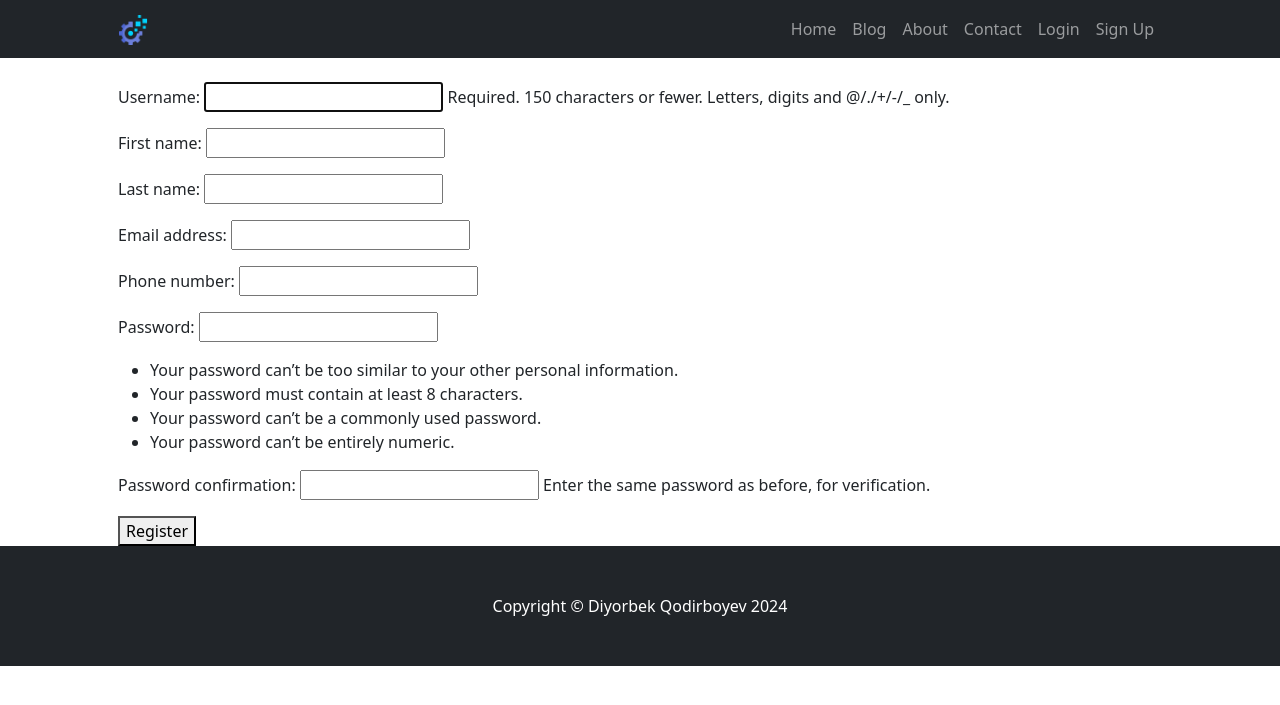
After one commit to diyorbekqodirboyev863/my-blog-app, a Django app: page /accounts/signup/ in a window 1280 px wide. The commit adds this page. Shown: the top 705 px of the page. Run offline with Django 5.2, Linux system fonts and the light colour scheme; some libraries are stand-ins or nearby versions.

Commit message:
Registration

```diff
--- a/accounts/admin.py
+++ b/accounts/admin.py
@@ -8,7 +8,7 @@ class CustomUserAdmin(UserAdmin):
     add_form = CustomUserCreationForm
     form = CustomUserChangeForm
     model = CustomUser
-    list_display = ['email', 'username', 'first_name', 'last_name', 'phone_number', 'password']
+    list_display = ['email', 'username', 'first_name', 'last_name', ]
 
     fieldsets = UserAdmin.fieldsets + (
         (None, {'fields': ('phone_number',)}),
--- /dev/null
+++ b/accounts/urls.py
@@ -0,0 +1,6 @@
+from django.urls import path
+from . import views
+
+urlpatterns = [
+    path(route='signup/', view=views.SignUpView.as_view(), name='signup'),
+]
--- a/accounts/views.py
+++ b/accounts/views.py
@@ -1,3 +1,9 @@
-from django.shortcuts import render
+from django.urls import reverse_lazy
+from django.views.generic import CreateView
+from . import forms
 
-# Create your views here.
+# SignUpView.
+class SignUpView(CreateView):
+    form_class = forms.CustomUserCreationForm
+    success_url = reverse_lazy('login')
+    template_name = 'registration/signup.html'
--- a/config/urls.py
+++ b/config/urls.py
@@ -5,5 +5,7 @@ from django.conf import settings
 
 urlpatterns = [
     path('admin/', admin.site.urls),
+    path('accounts/', include('accounts.urls')),
+    path('accounts/', include('django.contrib.auth.urls')),
     path('', include('blog.urls')),
 ] + static(settings.MEDIA_URL, document_root=settings.MEDIA_ROOT)
--- a/templates/home.html
+++ b/templates/home.html
@@ -6,7 +6,11 @@
     <header class="py-5 mb-4">
         <div class="container">
             <div class="text-center my-3">
-                <h1 class="display-5 text-uppercase">Welcome to Guest!</h1>
+                {% if user.is_authenticated %}
+                    <h1 class="display-5 text-uppercase">Welcome {{ user.username }}</h1>
+                {% else %}
+                    <h1 class="display-5 text-uppercase">Welcome Guest!</h1>
+                {% endif %}
                 <p class="lead mb-0">This site is the official blog of <i>Diyorbek Qodirboyev</i>.</p>
             </div>
         </div>
--- a/templates/navbar.html
+++ b/templates/navbar.html
@@ -11,6 +11,12 @@
                 <li class="nav-item"><a class="nav-link" href="{% url 'blog' %}">Blog</a></li>
                 <li class="nav-item"><a class="nav-link" href="{% url 'about' %}">About</a></li>
                 <li class="nav-item"><a class="nav-link" href="{% url 'contact' %}">Contact</a></li>
+                {% if user.is_authenticated %}
+                <li class="nav-item"><a class="nav-link" href="{% url 'logout' %}">Logout</a></li>
+                {% else %}
+                    <li class="nav-item"><a class="nav-link" href="{% url 'login' %}">Login</a></li>
+                    <li class="nav-item"><a class="nav-link" href="{% url 'signup' %}">Sign Up</a></li>
+                {% endif %}
             </ul>
         </div>
     </div>
--- /dev/null
+++ b/templates/registration/signup.html
@@ -0,0 +1,10 @@
+{% extends 'base.html' %}
+{% block title %}Register{% endblock %}
+
+{% block content %}
+    <form action="#" method="post">
+        {% csrf_token %}
+        {{ form.as_p }}
+        <button type="submit">Register</button>
+    </form>
+{% endblock %}
```
Also changed, not shown: templates/registration/login.html (added, +10 -0 lines), db.sqlite3, media/images/kali-linux_q625p7y.png (added).
